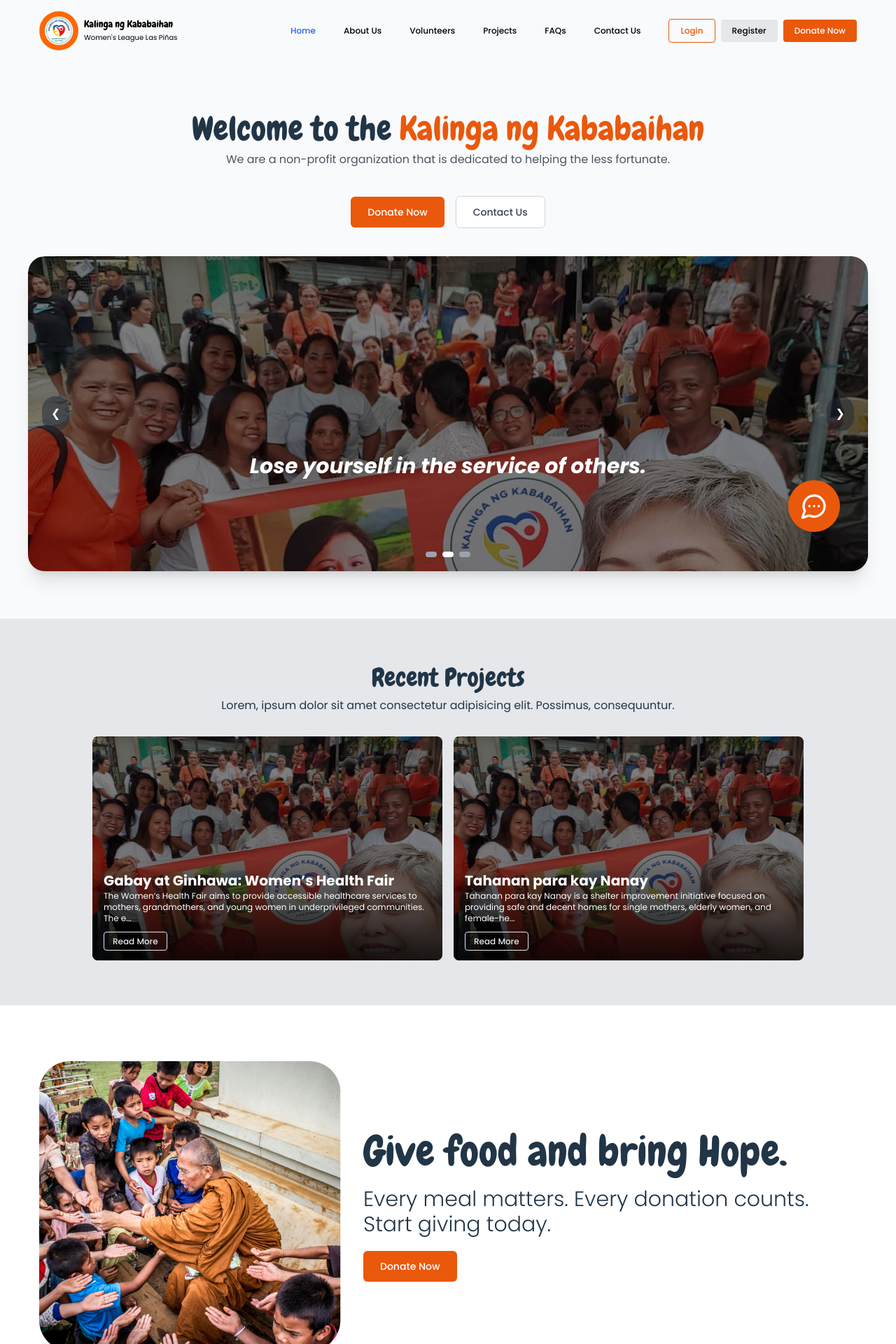
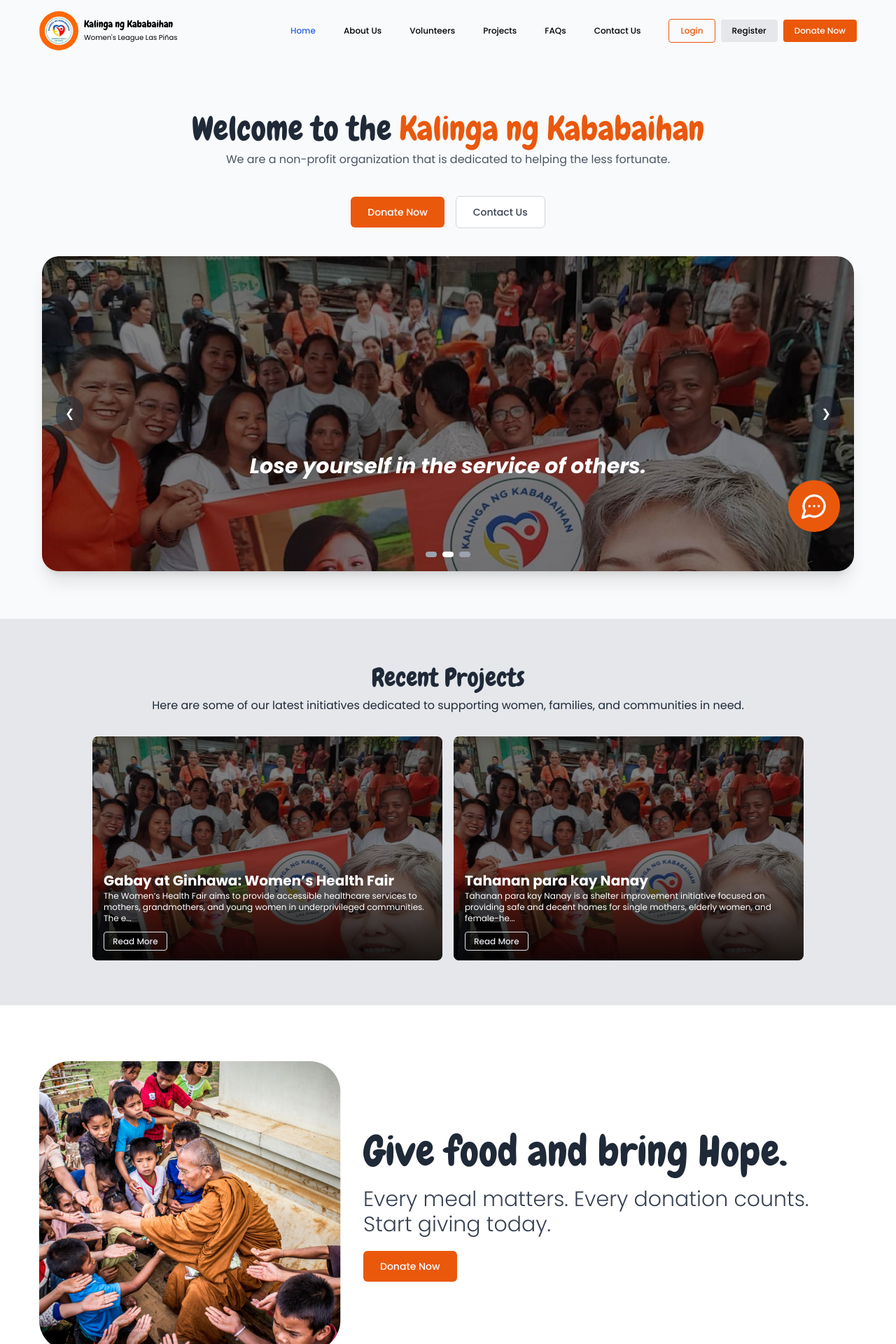
Before and after one commit to ItsMeJosue0021/web, a React (Vite) app: page / in a window 1280 px wide. Shown: the top 1920 px of the page at 70% size. Built offline with nearby package versions, Linux system fonts and the light colour scheme.

Commit message:
home page updates

```diff
--- a/src/api.js
+++ b/src/api.js
@@ -1,8 +1,8 @@
 import axios from "axios";
 
 const api = axios.create({
-    baseURL: "http://127.0.0.1:8000/api",
-    // baseURL: "https://api.kalingangkababaihan.com/api",
+    // baseURL: "http://127.0.0.1:8000/api",
+    baseURL: "https://api.kalingangkababaihan.com/api",
     headers: {
         "Content-Type": "application/json",
     },
--- a/src/components/chatbot/ChatBox.jsx
+++ b/src/components/chatbot/ChatBox.jsx
@@ -89,12 +89,12 @@ const ChatBox = ({toggleChatbot}) => {
                             {messages.map((msg, index) => (
                                 <div
                                 key={index}
-                                className={`max-w-[75%] px-3 py-2 border border-gray-300 rounded-md ${
+                                className={`max-w-[75%] px-3 text-gray-700 py-2 border border-gray-300 rounded-md ${
                                     msg.sender === 'user' ? 'bg-orange-50 self-end' : 'bg-gray-50 self-start'
                                 }`}
                                 >
                                 <strong className='text-sm'>{msg.sender === "user" ? "You:" : "Chatbot:"}</strong>
-                                <p className='text-xs'>{msg.text}</p>
+                                <p className='text-xs text-gray-700'>{msg.text}</p>
                                 </div>
                             ))}
 
@@ -115,7 +115,7 @@ const ChatBox = ({toggleChatbot}) => {
                                     {sampleQuestions.map((question, index) => (
                                         <button
                                             key={index}
-                                            className="px-3 py-2 text-xs text-left bg-orange-100 rounded-md hover:bg-orange-100 bg-opacity-50 transition"
+                                            className="px-3 py-2 text-xs text-left text-gray-700 bg-orange-100 rounded-md hover:bg-orange-100 bg-opacity-50 transition"
                                             onClick={() => handleSampleClick(question)}
                                         >
                                             {question}
--- a/src/pages/Home.jsx
+++ b/src/pages/Home.jsx
@@ -37,7 +37,9 @@ const Home = () => {
   };
 
   return (
-    <div className="w-screen bg-gray-50 min-h-screen">
+    // <div className="w-screen bg-gray-50 min-h-screen">
+    <div className="w-full md:w-screen bg-gray-50 min-h-screen overflow-x-hidden">
+
       <Header />
 
       {/* Hero Section */}
@@ -45,7 +47,7 @@ const Home = () => {
         <div className="w-full max-w-[1200px] mx-auto pt-20 flex justify-center items-start">
           <div className="flex flex-col space-y-10 text-center">
             <div className="flex flex-col space-y-2">
-              <h1 className="text-5xl font-bold chewy">
+              <h1 className="text-5xl text-gray-800 font-bold chewy">
                 Welcome to the{" "}
                 <span className="text-orange-600 chewy">Kalinga ng Kababaihan</span>
               </h1>
@@ -68,12 +70,13 @@ const Home = () => {
             </div>
 
             {/* Slider */}
+            <div className="px-5">
                <div className="relative w-full h-[450px] mx-auto overflow-hidden rounded-3xl shadow-xl">
                   <div className="relative">
                     <img
                       src={images[currentIndex].src}
                       alt={`Slide ${currentIndex + 1}`}
-                  className="w-[1200px] h-[600px] rounded-3xl object-cover transition-transform duration-500 ease-in-out"
+                      className="w-full md:w-[1200px] h-[600px] rounded-3xl object-cover transition-transform duration-500 ease-in-out"
                     />
                     <div className="absolute inset-0 bg-black bg-opacity-50 rounded-3xl"></div>
                     <div className="absolute inset-0 flex justify-center items-center text-white text-3xl font-bold text-center px-5">
@@ -109,6 +112,8 @@ const Home = () => {
                   </div>
                 </div>
             </div>
+
+          </div>
         </div>
       </section>
 
@@ -116,11 +121,11 @@ const Home = () => {
       <section className="w-full bg-gray-200">
         <div className="max-w-[1200px] mx-auto px-4 py-16 mt-12">
           <div className="pb-8 flex flex-col gap-2 items-center">
-            <h1 className="text-4xl chewy">Recent Projects</h1>
-            <p>Lorem, ipsum dolor sit amet consectetur adipisicing elit. Possimus, consequuntur.</p>
+            <h1 className="text-4xl text-gray-800 chewy">Recent Projects</h1>
+            <p className="text-center text-gray-800">Here are some of our latest initiatives dedicated to supporting women, families, and communities in need.</p>
           </div>
 
-          <div className="w-full flex items-center justify-center flex-wrap gap-4">
+          <div className="w-full flex items-center justify-center flex-wrap gap-4 px-2">
             {projects.slice(0, 2).map((project, index) => (
               <div
                 key={index}
@@ -162,10 +167,10 @@ const Home = () => {
           <div className="flex flex-col md:flex-row items-center justify-center gap-8">
             <img src={donateNowImg} alt="img" className="w-full h-auto md:w-[500px]" />
             <div className="flex flex-col items-center md:items-start gap-5">
-              <p className="text-6xl font-bold chewy text-center md:text-left">
+              <p className="text-6xl text-gray-800 font-bold chewy text-center md:text-left">
                 Give food and bring Hope.
               </p>
-              <p className="text-3xl font-light text-center md:text-left">
+              <p className="text-3xl text-gray-700 font-light text-center md:text-left">
                 Every meal matters. Every donation counts. Start giving today.
               </p>
               <Link
@@ -184,7 +189,7 @@ const Home = () => {
         <div className="max-w-[1200px] mx-auto px-4">
           <div className="pb-8 flex flex-col gap-2 items-center text-white">
             <h1 className="text-4xl chewy">Words That Inspire</h1>
-            <p>Timeless reminders of compassion, purpose, and giving.</p>
+            <p className="text-center">Timeless reminders of compassion, purpose, and giving.</p>
           </div>
 
           <div className="flex flex-wrap justify-center gap-6">
```
Lines whose indentation alone changed are shown as unchanged.
